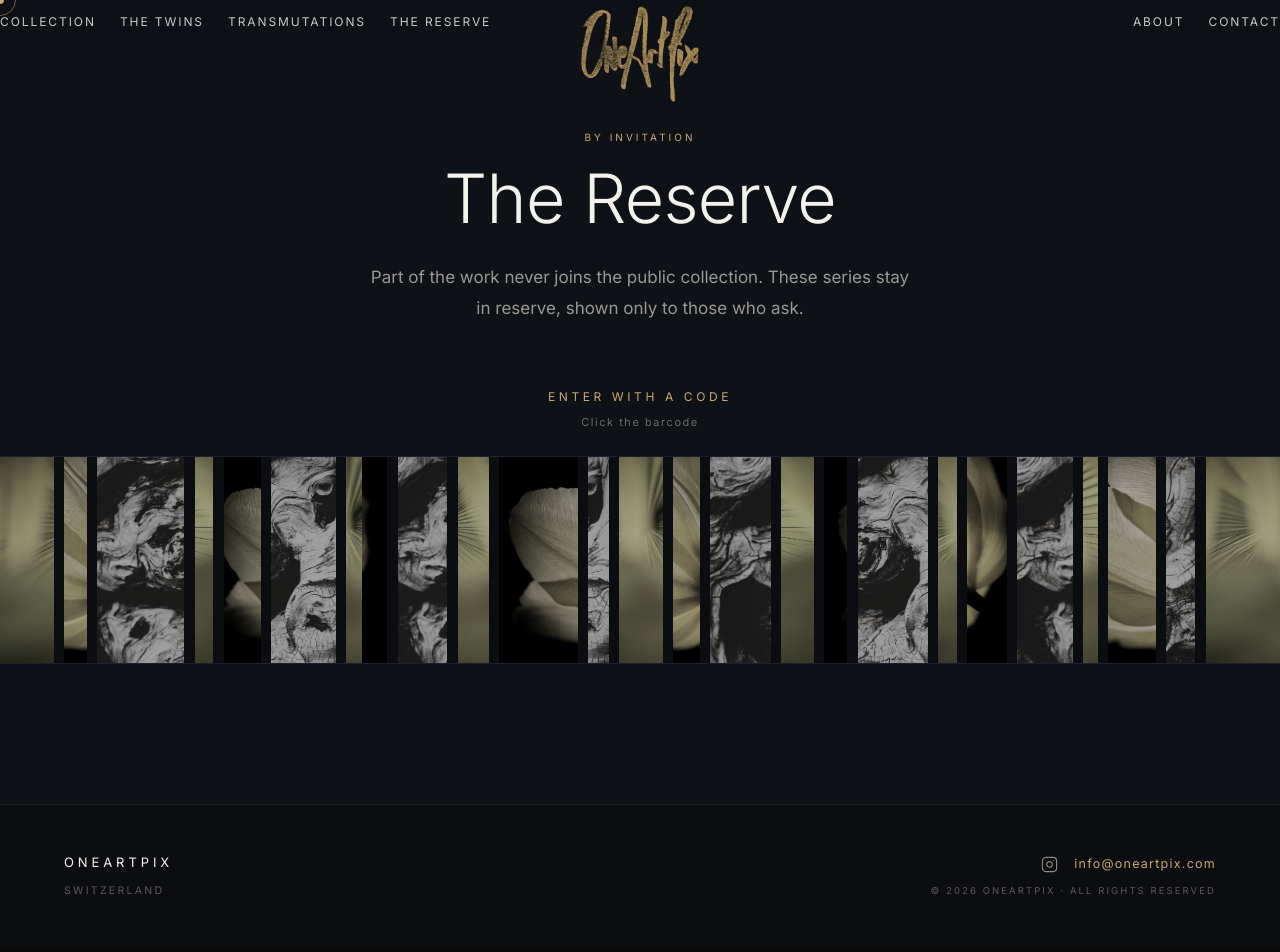
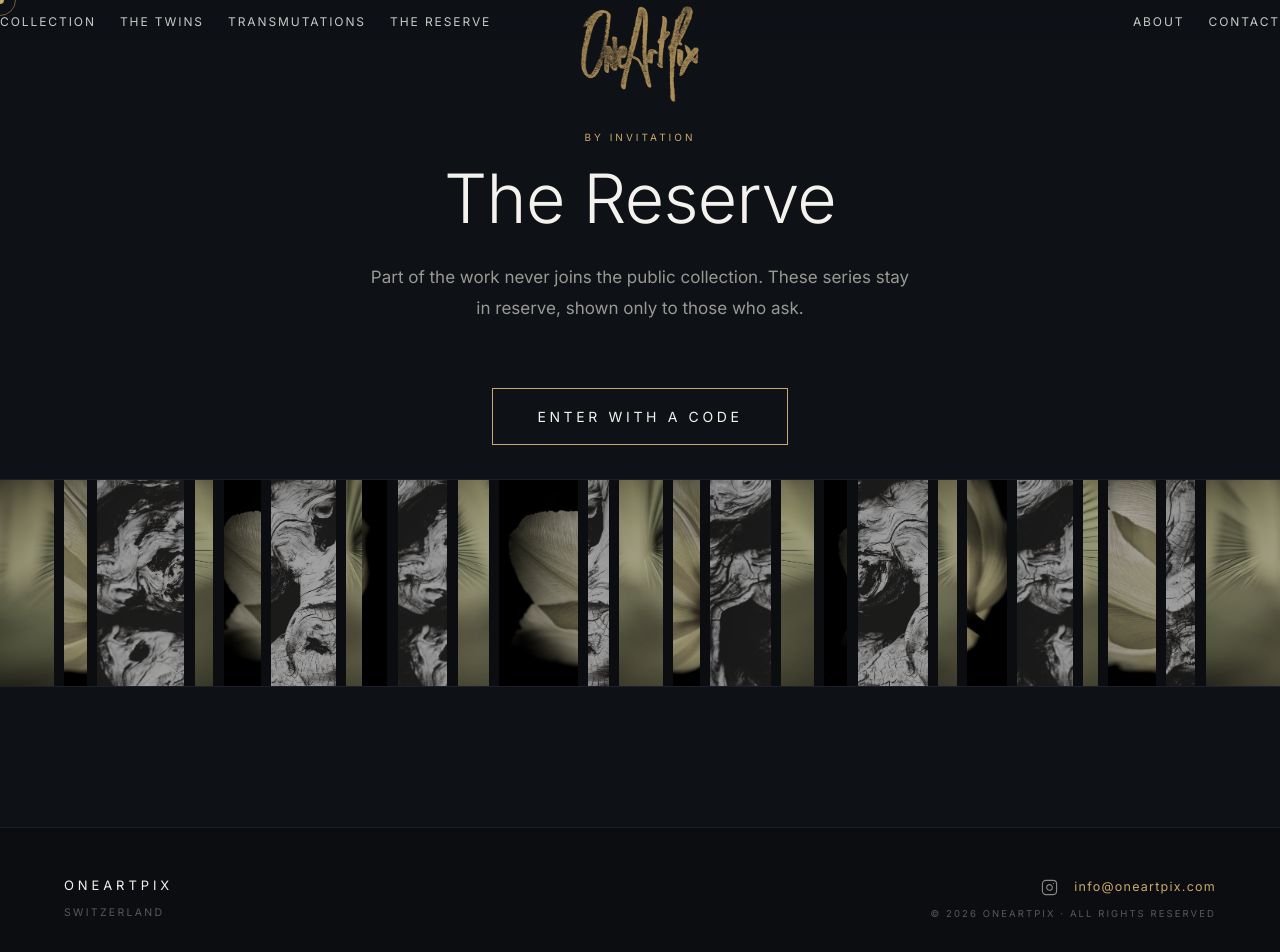
Before and after one commit to BCMED74/oneartpix-v2, a Next.js app: page /reserve in a window 1280 px wide. Shown: the top 952 px of the page. Built offline with nearby package versions, Linux system fonts and the light colour scheme.

Commit message:
feat: readable barcode gate

```diff
--- a/src/components/ReserveBarcode.tsx
+++ b/src/components/ReserveBarcode.tsx
@@ -2,7 +2,7 @@
 
 /* ============================================================
    ONEARTPIX — BARCODE GATE
-   Label → barcode → click opens two paths:
+   Gold button → barcode → click opens two paths:
    · enter an existing access code
    · request one (opens a modal)
    ============================================================ */
@@ -12,6 +12,7 @@ import AccessRequest from "@/components/AccessRequest";
 
 const GOLD = "#C9A96E";
 const WHITE = "#F4F2ED";
+const GREY = "#9a9892";
 const DIM = "#6b6a65";
 const LINE = "#2a2f38";
 
@@ -68,14 +69,24 @@ export default function ReserveBarcode({ images }: { images: string[] }) {
   return (
     <div>
 
-      {/* === LABEL === */}
-      <div style={{ textAlign: "center", padding: "0 5vw 26px" }}>
-        <p style={{ color: GOLD, fontSize: "12px", letterSpacing: "0.3em", textTransform: "uppercase", margin: "0 0 8px" }}>
-          Enter with a code
-        </p>
-        <p style={{ color: DIM, fontSize: "11px", letterSpacing: "0.14em", margin: 0 }}>
-          {open ? "Close" : "Click the barcode"}
-        </p>
+      {/* === GOLD BUTTON === */}
+      <div style={{ textAlign: "center", padding: "0 5vw 34px" }}>
+        <button
+          onClick={() => setOpen(!open)}
+          onMouseEnter={() => setHot(true)}
+          onMouseLeave={() => setHot(false)}
+          style={{
+            background: open ? GOLD : "transparent",
+            border: "1px solid " + GOLD,
+            color: open ? "#0e1116" : WHITE,
+            fontFamily: "inherit", fontSize: "14px", fontWeight: 400,
+            letterSpacing: "0.26em", textTransform: "uppercase",
+            padding: "17px 44px", cursor: "pointer",
+            transition: "background .35s ease, color .35s ease",
+          }}
+        >
+          {open ? "Close" : "Enter with a code"}
+        </button>
       </div>
 
       {/* === BARCODE === */}
@@ -113,12 +124,12 @@ export default function ReserveBarcode({ images }: { images: string[] }) {
       {/* === PANEL === */}
       <div style={{
         overflow: "hidden",
-        maxHeight: open ? "300px" : "0px",
+        maxHeight: open ? "320px" : "0px",
         transition: "max-height .55s cubic-bezier(0.4,0,0.2,1)",
         background: "#0b0d11",
         borderBottom: open ? "1px solid " + LINE : "none",
       }}>
-        <div style={{ maxWidth: "620px", margin: "0 auto", padding: "40px 5vw 46px", textAlign: "center" }}>
+        <div style={{ maxWidth: "640px", margin: "0 auto", padding: "44px 5vw 50px", textAlign: "center" }}>
 
           <div style={{ display: "flex", gap: "12px", flexWrap: "wrap", justifyContent: "center" }}>
             <input
@@ -129,16 +140,16 @@ export default function ReserveBarcode({ images }: { images: string[] }) {
               onChange={(e) => setCode(e.target.value.toUpperCase())}
               onKeyDown={(e) => { if (e.key === "Enter") submit(); }}
               style={{
-                flex: "1 1 300px", background: "transparent", border: "1px solid " + LINE,
-                color: WHITE, fontFamily: "inherit", fontSize: "15px", letterSpacing: "0.18em",
-                textAlign: "center", padding: "15px 18px", outline: "none", boxSizing: "border-box",
+                flex: "1 1 320px", background: "transparent", border: "1px solid " + LINE,
+                color: WHITE, fontFamily: "inherit", fontSize: "16px", letterSpacing: "0.18em",
+                textAlign: "center", padding: "17px 18px", outline: "none", boxSizing: "border-box",
               }}
             />
             <button onClick={submit} disabled={busy || !code.trim()}
               style={{
                 background: "transparent", border: "1px solid " + GOLD, color: WHITE,
-                fontFamily: "inherit", fontSize: "13px", letterSpacing: "0.22em",
-                textTransform: "uppercase", padding: "15px 34px",
+                fontFamily: "inherit", fontSize: "14px", letterSpacing: "0.24em",
+                textTransform: "uppercase", padding: "17px 38px",
                 cursor: busy ? "default" : "pointer",
                 opacity: busy || !code.trim() ? 0.35 : 1,
               }}>
@@ -147,19 +158,23 @@ export default function ReserveBarcode({ images }: { images: string[] }) {
           </div>
 
           {error ? (
-            <p style={{ color: DIM, fontSize: "11px", letterSpacing: "0.16em", textTransform: "uppercase", margin: "20px 0 0" }}>
+            <p style={{ color: GREY, fontSize: "12px", letterSpacing: "0.16em", textTransform: "uppercase", margin: "22px 0 0" }}>
               Invalid or expired code
             </p>
           ) : null}
 
           {/* --- second path --- */}
-          <p style={{ color: DIM, fontSize: "13px", margin: "28px 0 0" }}>
-            No code yet?{" "}
+          <div style={{ marginTop: "34px", paddingTop: "28px", borderTop: "1px solid #1c2129" }}>
+            <p style={{ color: GREY, fontSize: "13px", margin: "0 0 14px" }}>No code yet?</p>
             <button onClick={() => setModal(true)}
-              style={{ background: "none", border: "none", padding: 0, color: GOLD, fontFamily: "inherit", fontSize: "13px", cursor: "pointer", textDecoration: "underline", textUnderlineOffset: "3px" }}>
+              style={{
+                background: "none", border: "1px solid " + LINE, color: GOLD,
+                fontFamily: "inherit", fontSize: "12px", letterSpacing: "0.24em",
+                textTransform: "uppercase", padding: "13px 30px", cursor: "pointer",
+              }}>
               Request a private code
             </button>
-          </p>
+          </div>
 
         </div>
       </div>
@@ -171,7 +186,7 @@ export default function ReserveBarcode({ images }: { images: string[] }) {
           <div onClick={(e) => e.stopPropagation()}
             style={{ position: "relative", width: "100%", maxWidth: "480px", background: "#0e1116", border: "1px solid " + LINE, padding: "44px 40px" }}>
             <button onClick={() => setModal(false)} aria-label="Close"
-              style={{ position: "absolute", top: "16px", right: "18px", background: "none", border: "none", color: DIM, fontSize: "20px", lineHeight: 1, cursor: "pointer", padding: "4px" }}>
+              style={{ position: "absolute", top: "16px", right: "18px", background: "none", border: "none", color: DIM, fontSize: "22px", lineHeight: 1, cursor: "pointer", padding: "4px" }}>
               ×
             </button>
             <AccessRequest scope="RESERVE" title="Request a private code" />
```
